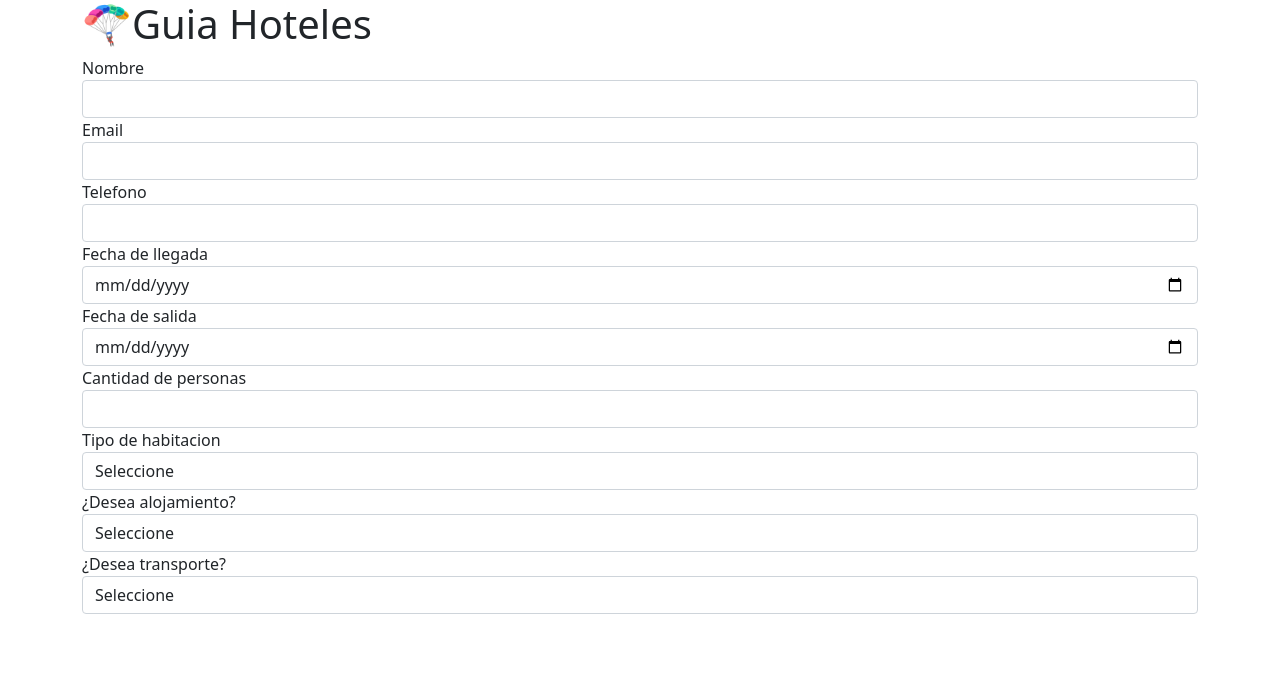
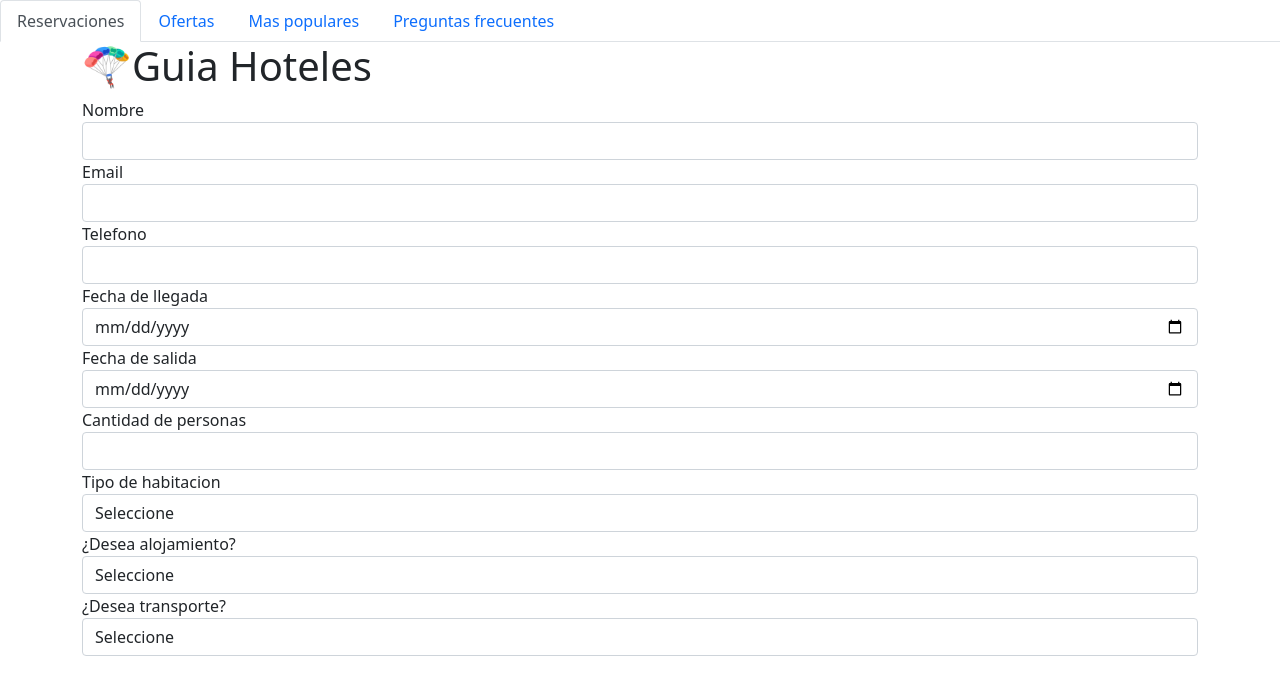
Before and after one commit to oramirezj/ProyectoCoursera, a website: page index.html in a window 1280 px wide. Drawn offline with nearby package versions, Linux system fonts and the light colour scheme.

Commit message:
Termino contenido a manera de ejmplo

```diff
--- a/index.html
+++ b/index.html
@@ -10,7 +10,20 @@
 </head>
 
 <body>
-
+    <ul class="nav nav-tabs">
+        <li class="nav-item">
+            <a class="nav-link active" aria-current="page" href="/">Reservaciones</a>
+        </li>
+        <li class="nav-item">
+            <a class="nav-link" href="#">Ofertas</a>
+        </li>
+        <li class="nav-item">
+            <a class="nav-link" href="#">Mas populares</a>
+        </li>
+        <li class="nav-item">
+            <a class="nav-link" href="#">Preguntas frecuentes</a>
+        </li>
+    </ul>
     <div class="container">
         <div class="row">
             <div class="col-md-12">
@@ -74,5 +87,6 @@
 
 
 <script src="node_modules/jquery/dist/jquery.min.js"></script>
+<script src="node_modules/bootstrap/dist/js/bootstrap.min.js"></script>
 
 </html>
```
